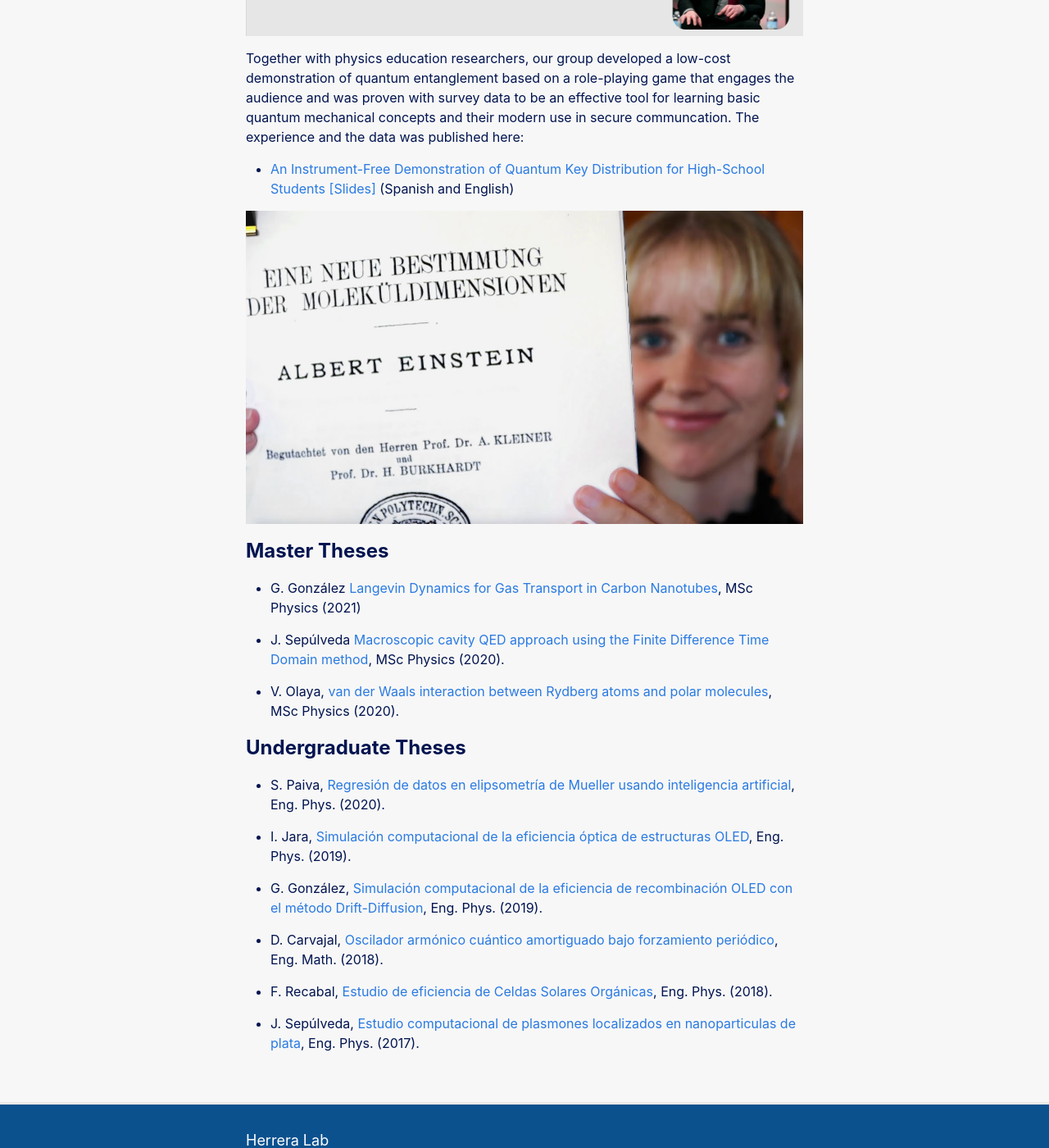
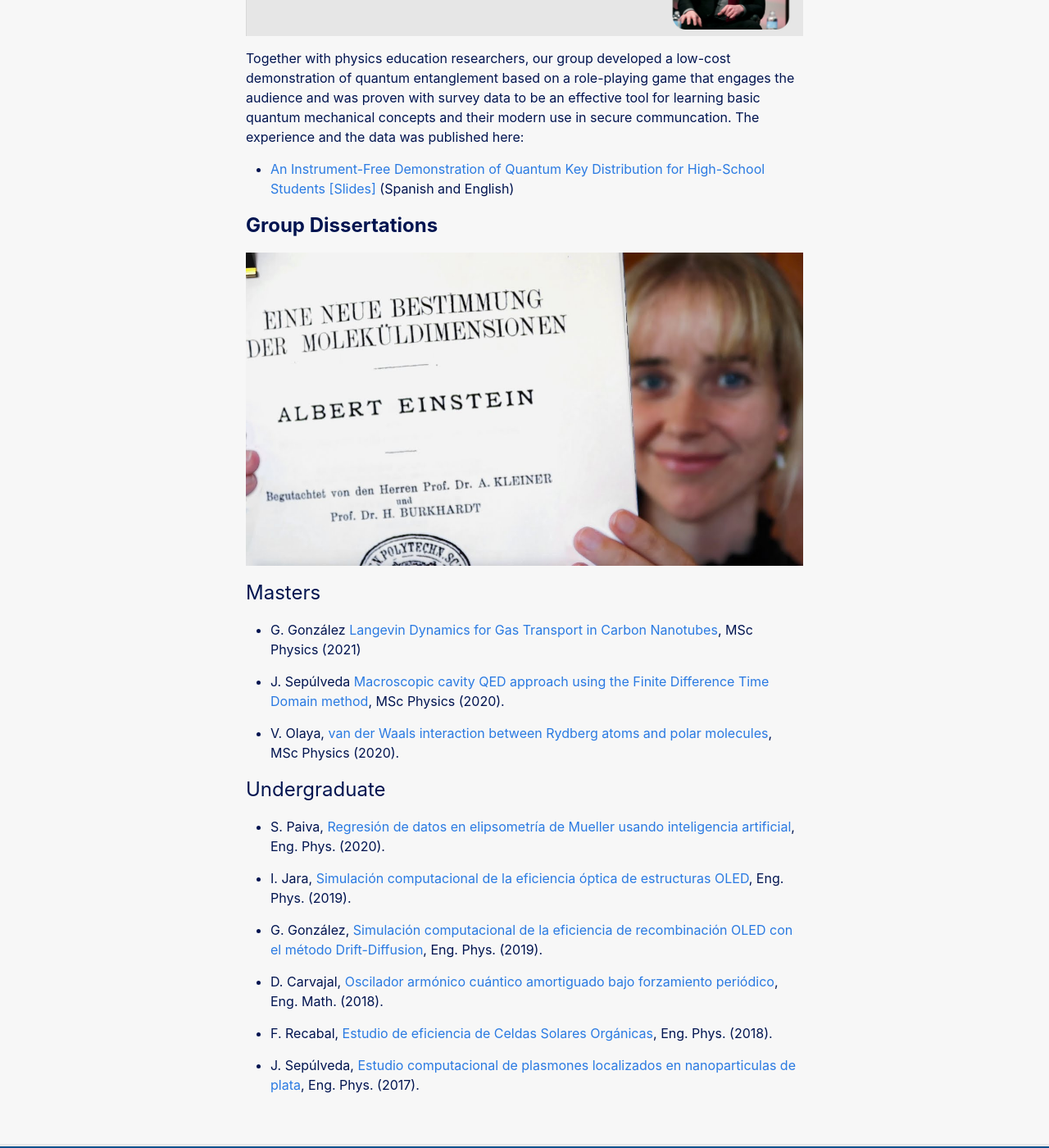
Before and after one commit to fherreralab/fherreralab.github.io, a Jekyll site: the page built from resources.md, in a window 1280 px wide and 1400 px high, scrolled down 1350 px. Shown: the whole window at 82% size. Built offline with Jekyll 4.4.1, drawn with Linux system fonts in a browser that asks for light colours.

Commit message:
Updated resources

```diff
--- a/resources.md
+++ b/resources.md
@@ -28,12 +28,13 @@ Together with physics education researchers, our group developed a low-cost demo
 (Spanish and English)
 
 
+# **Group Dissertations**
 
 ![Thesis image][thesis-image]
 
 
 
-# **Master Theses**
+# Masters
 
 - G. González [Langevin Dynamics for Gas Transport in Carbon Nanotubes]({{ "/assets/resources/msc-thesis-ggonzalez.pdf" | absolute_url}}), MSc Physics (2021)
 
@@ -45,7 +46,7 @@ Together with physics education researchers, our group developed a low-cost demo
 
 
 
-# **Undergraduate Theses**
+# Undergraduate
 
 - S. Paiva, [Regresión de datos en elipsometría de Mueller usando inteligencia artificial]({{ "/assets/resources/thesis-spaiva.pdf" | absolute_url}}), Eng. Phys. (2020).
 
```
Also changed, not shown: 1 other file.
